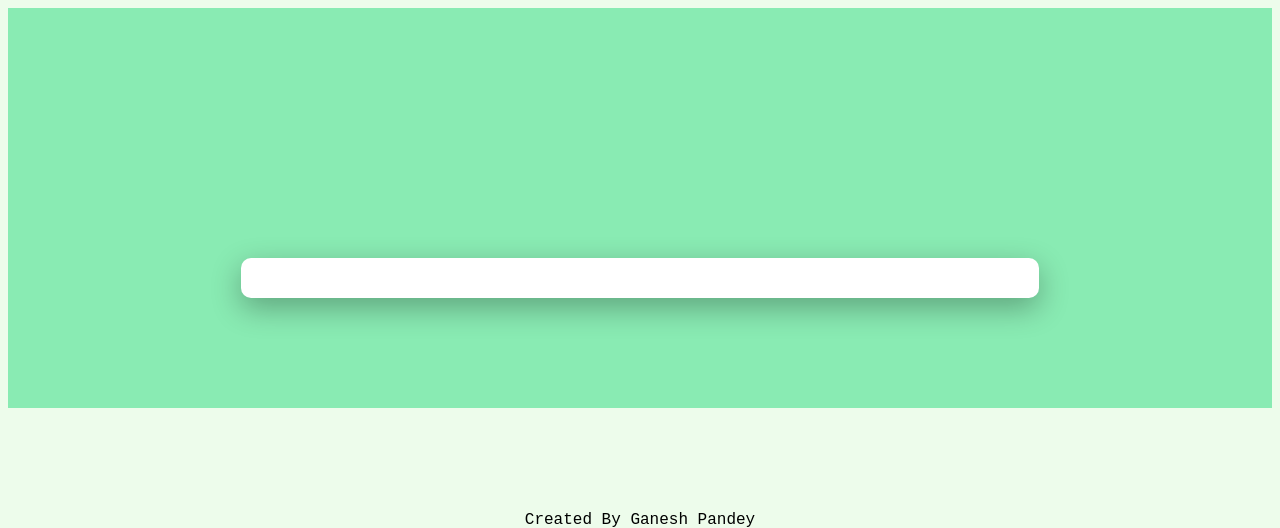
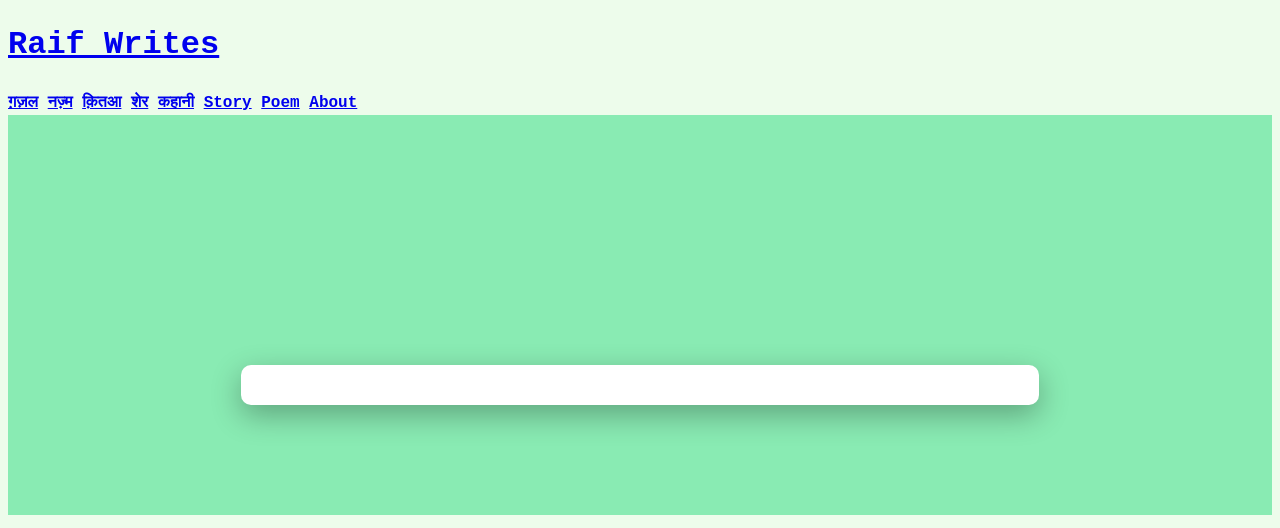
Before and after one commit to Ganesh910/raif, a Django app: page /kahani/ in a window 1280 px wide. Shown: the top 528 px of the page. Run offline with Django 4.2, Linux system fonts and the light colour scheme; data that the repository does not hold is empty.

Commit message:
added header

```diff
--- a/kahani/templates/kahanis/layout.html
+++ b/kahani/templates/kahanis/layout.html
@@ -11,6 +11,19 @@
 </head>
 
 <body>
+    <header class="header">
+        <a href="{% url 'kahani:index' %}"><h1 class="menu-title">Raif Writes</h1></a>
+        <nav>
+          <a href="#"><b>ग़ज़ल</b></a>
+          <a href="#"><b>नज़्म</b></a>
+          <a href="#"><b>क़ितआ</b></a>
+          <a href="#"><b>शेर</b></a>
+          <a href="{% url 'kahani:index' %}"><b>कहानी</b></a>
+          <a href="#"><b>Story</b></a>
+          <a href="#"><b>Poem</b></a>
+          <a href="#"><b>About</b></a>
+        </nav>
+      </header>
     <div class="parent">
         <div class="topBox"></div>
         <div class="container">
@@ -20,5 +33,4 @@
     </div>
     <div class="footer"> Created By Ganesh Pandey </div>
 </body>
-
 </html>
```
